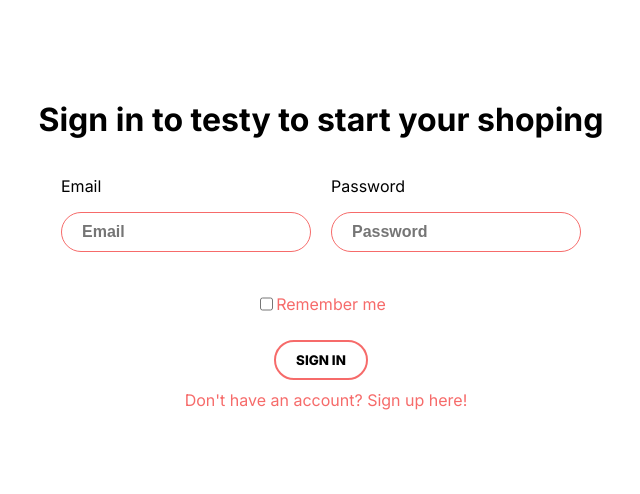
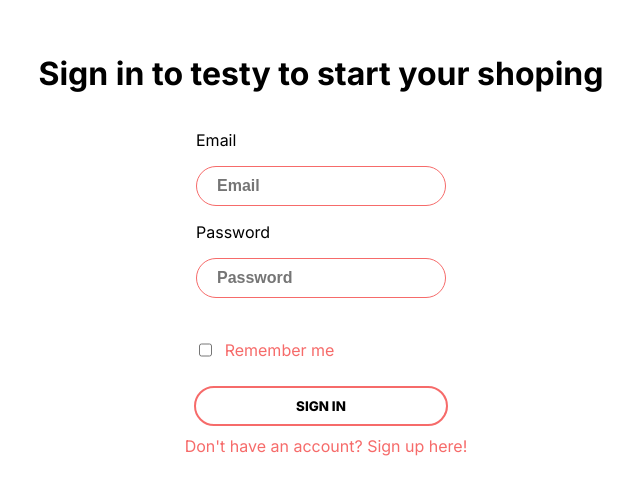
Before and after one commit to KanOnni/Testy, a React (Vite) app in the folder Web-page/Frontend/: page /sign-in in a window 1280 px wide. Shown: the part 156-650 px from the top of the page, without its empty margins (319-959 px from the left). Built offline with nearby package versions, Linux system fonts and the light colour scheme; the HTML template or start-up script is replaced by a standard one; a web font is replaced by a local one.

Commit message:
visual changes to auth

```diff
--- a/Web-page/Frontend/src/Pages/Auth.css
+++ b/Web-page/Frontend/src/Pages/Auth.css
@@ -9,7 +9,9 @@
 
 .center {
     display: flex;
-    justify-content: center;
+    flex-direction: column;
+    flex-wrap: wrap;
+    align-content: space-around;
 }
 
 .signin {
@@ -24,6 +26,7 @@
     cursor: pointer;
     font-family: 'Inter', sans-serif;
     font-weight: 800;
+    width: 45%;
 }
 
 .signin:hover {
@@ -90,4 +93,6 @@ a {
     display: flex;
     justify-content: center;
     color: #F66B6A;
+    margin-left: -20%;
+    gap: 10px;
 }
```
